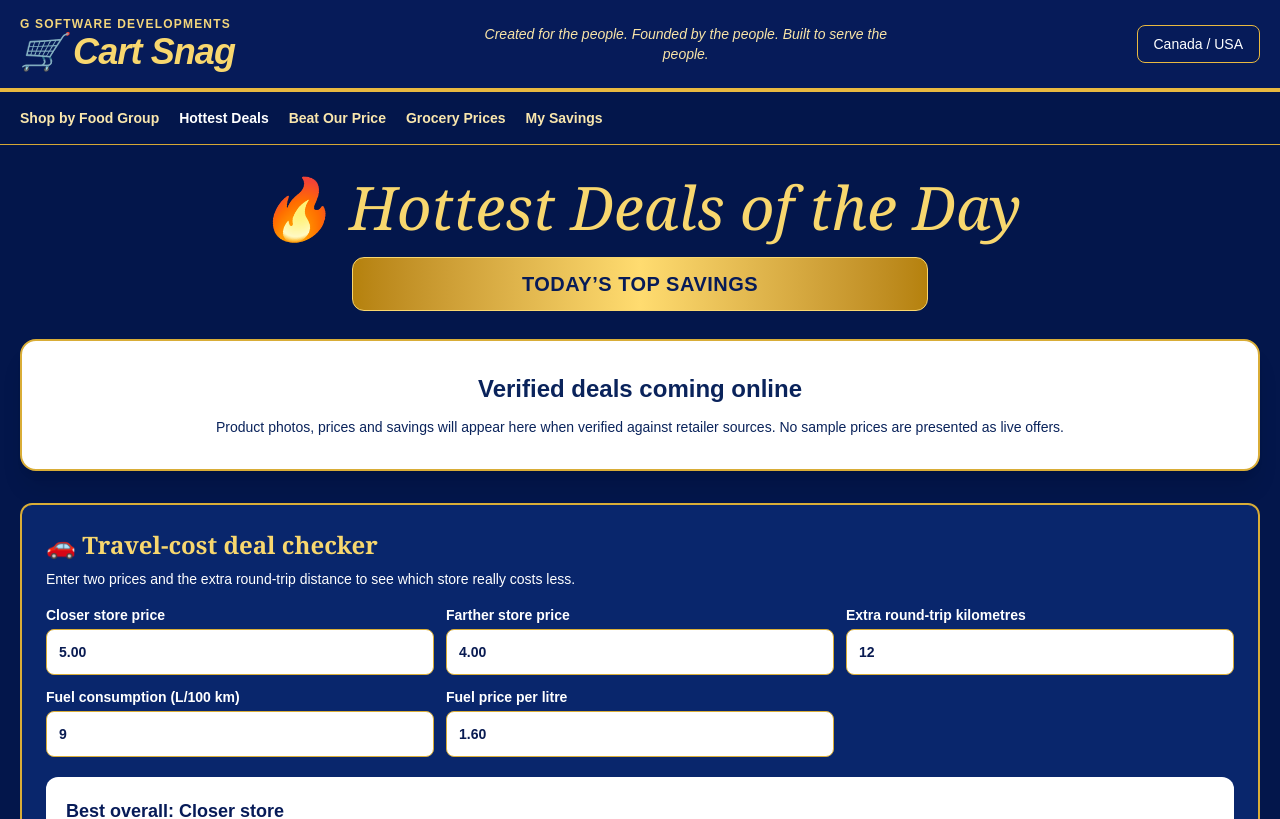
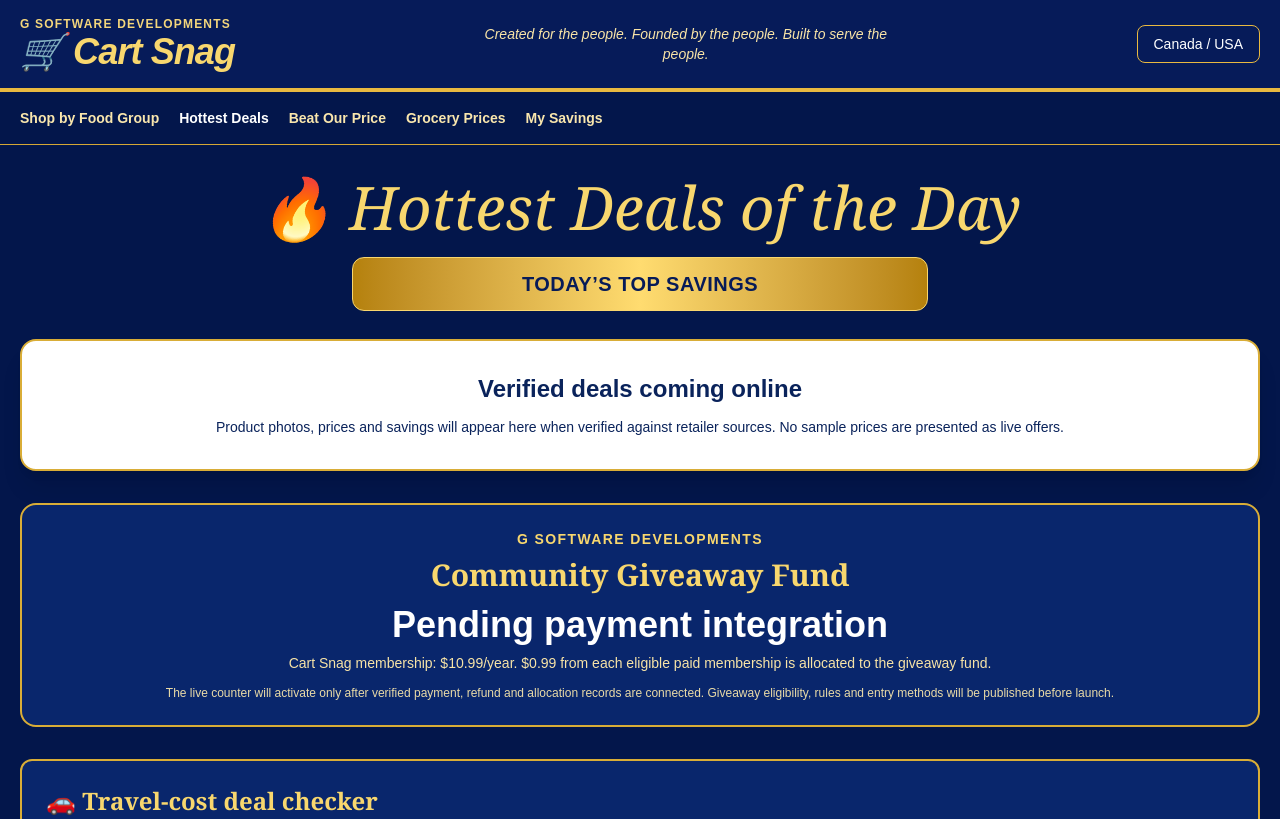
Before and after one commit to grahamrob2120-crypto/Cart-Snag, a Next.js app in the folder web/: page / in a window 1280 px wide. Shown: the top 819 px of the page. Built offline with nearby package versions, Linux system fonts and the light colour scheme.

Commit message:
Show $10.99 annual membership and planned 99-cent giveaway allocation without fake live counter

```diff
--- a/web/app/page.tsx
+++ b/web/app/page.tsx
@@ -19,6 +19,13 @@ export default function Home() {
           <p className="mt-3 text-sm">Product photos, prices and savings will appear here when verified against retailer sources. No sample prices are presented as live offers.</p>
         </div>
       </section>
+      <section aria-labelledby="giveaway-heading" className="mt-8 rounded-2xl border-2 border-[#d9ad37] bg-[#09266c] p-6 text-center">
+        <p className="text-sm font-bold uppercase tracking-widest text-[#f8d76e]">G SOFTWARE DEVELOPMENTS</p>
+        <h2 id="giveaway-heading" className="mt-2 font-serif text-3xl font-bold text-[#f8d76e]">Community Giveaway Fund</h2>
+        <p className="mt-3 text-4xl font-black text-white">Pending payment integration</p>
+        <p className="mt-2 text-sm text-[#f8e4a7]">Cart Snag membership: $10.99/year. $0.99 from each eligible paid membership is allocated to the giveaway fund.</p>
+        <p className="mt-3 text-xs text-[#eadba7]">The live counter will activate only after verified payment, refund and allocation records are connected. Giveaway eligibility, rules and entry methods will be published before launch.</p>
+      </section>
       <TravelCalculator />
       <section aria-labelledby="groups-heading" className="mt-12">
         <h2 id="groups-heading" className="text-center font-serif text-3xl font-bold text-[#f8d76e]">Shop by Food Group</h2>
```
